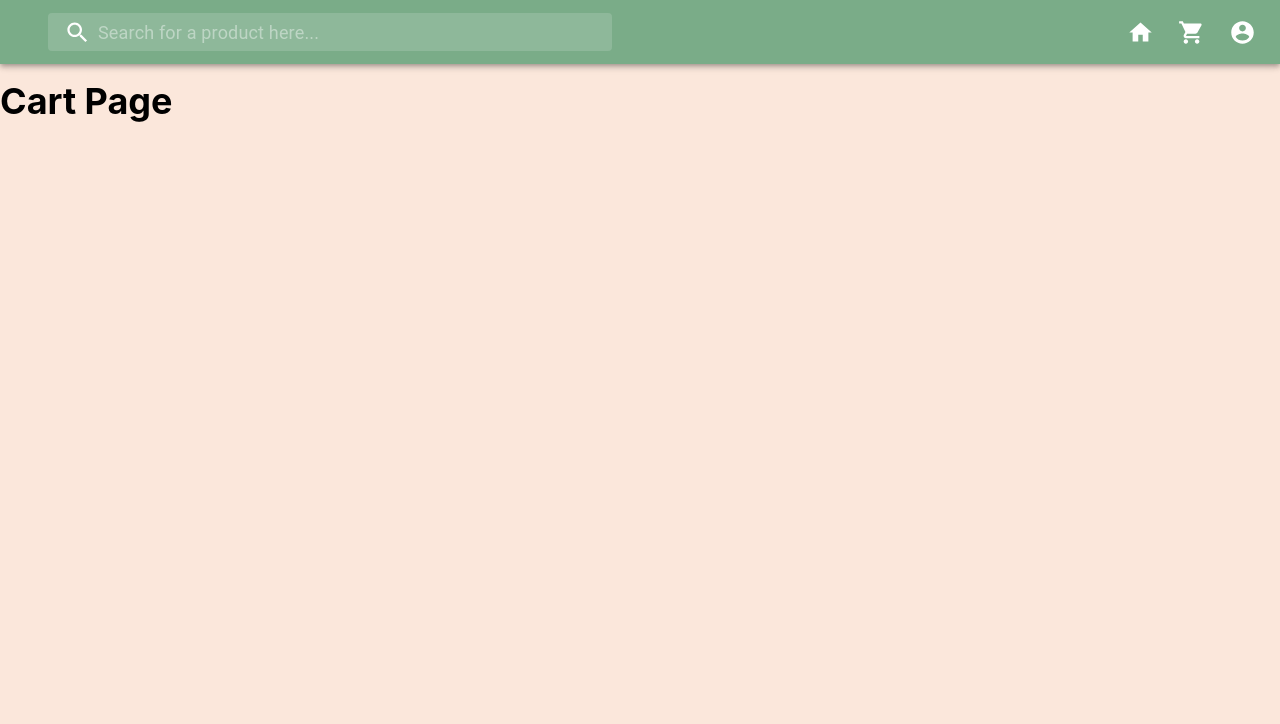
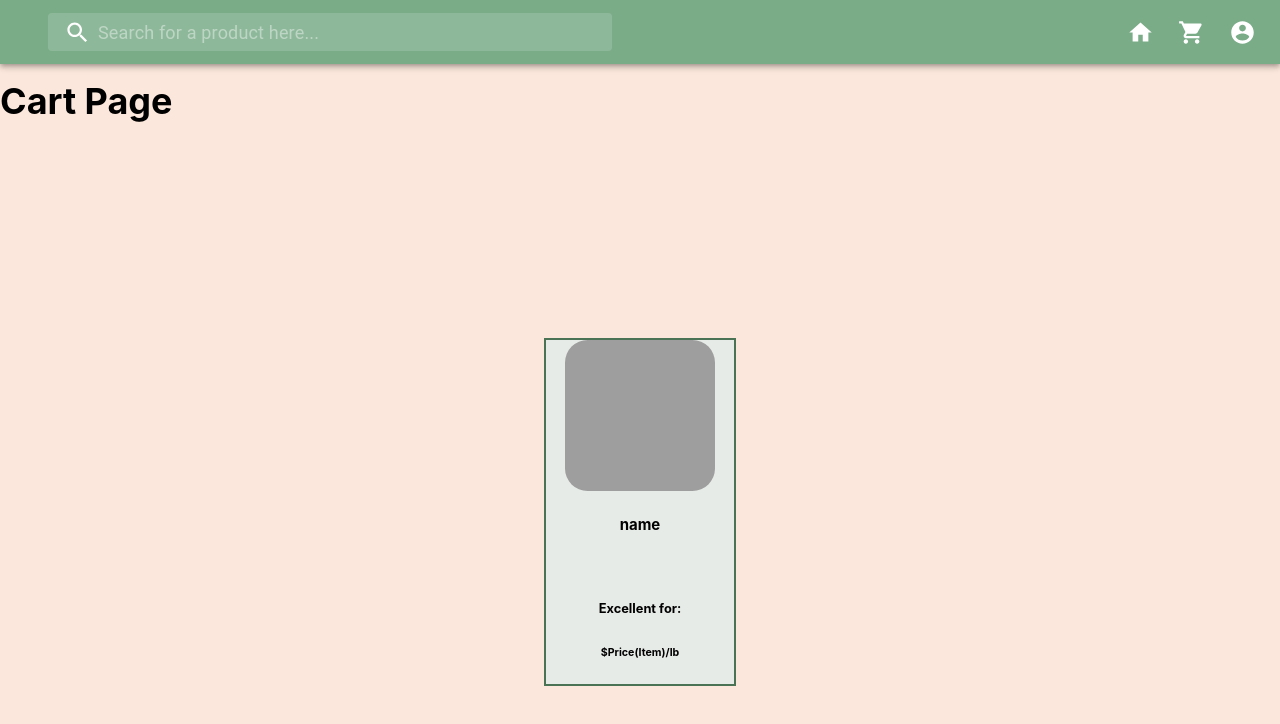
Before and after one commit to Danceratops/ispterm-client, a React (Create React App) app: page /cart in a window 1280 px wide. Shown: the top 724 px of the page. Built offline with nearby package versions, Linux system fonts and the light colour scheme; grey boxes are pictures that could not be loaded.

Commit message:
Correct colors and positioning

```diff
--- a/src/Pages/cart.js
+++ b/src/Pages/cart.js
@@ -1,11 +1,13 @@
-import React from 'react';
+import React from "react";
+import Homecards from "./../components/homeCard";
 
 const cart = () => {
-    return (
-        <div class="home">
-            <h1>Cart Page</h1>
-        </div>
-    )
-}
+  return (
+    <div class="home">
+      <h1>Cart Page</h1>
+      <Homecards />
+    </div>
+  );
+};
 
 export default cart;
--- a/src/components/homeCard.js
+++ b/src/components/homeCard.js
@@ -17,6 +17,9 @@ const homecards = ({ children }) => {
         <div class="description">
           <h4>Excellent for:</h4>
         </div>
+        <div class="price">
+          <h5>$Price(Item)/lb</h5>
+        </div>
       </div>
     </div>
   );
--- a/src/styles/partials/homeCard.scss
+++ b/src/styles/partials/homeCard.scss
@@ -6,36 +6,48 @@
 }
 
 .card {
-  width: 250px;
-  height: 325px;
-  margin: 10px;
+  width: 15%;
+  // margin: 10px;
   margin-top: 200px;
-  border: 3px solid black;
-  color: red;
+  border: 2px solid rgb(74, 114, 85);
   flex: end;
-  background-color: white;
+  background-color: rgb(231, 235, 232);
 }
 
 .image {
-  width: 150px;
-  height: 150px;
-  border-radius: 25px;
+  width: 80%;
+  top: 5%;
+  height: auto;
+  border-radius: 50%;
   position: relative;
-  top: 25px;
-  left: 25px;
+  margin-left: auto;
+  margin-right: auto;
+}
+
+.image img {
+  border-radius: 15%;
 }
 
 .title {
-  font: 100;
+  top: 11%;
+  font-family: "Segoe UI";
   position: relative;
   text-align: center;
-  color: green;
+  font-size: 1vw;
 }
 
 .description {
-  font: 100;
+  bottom: 9%;
+  font-family: "Segoe UI";
   position: relative;
-  top: 20px;
-  left: 100px;
-  color: green;
+  text-align: center;
+  font-size: 1vw;
 }
+
+.price {
+  bottom: 14%;
+  font-family: "Segoe UI";
+  position: relative;
+  text-align: center;
+  font-size: 1vw;
+}
```
